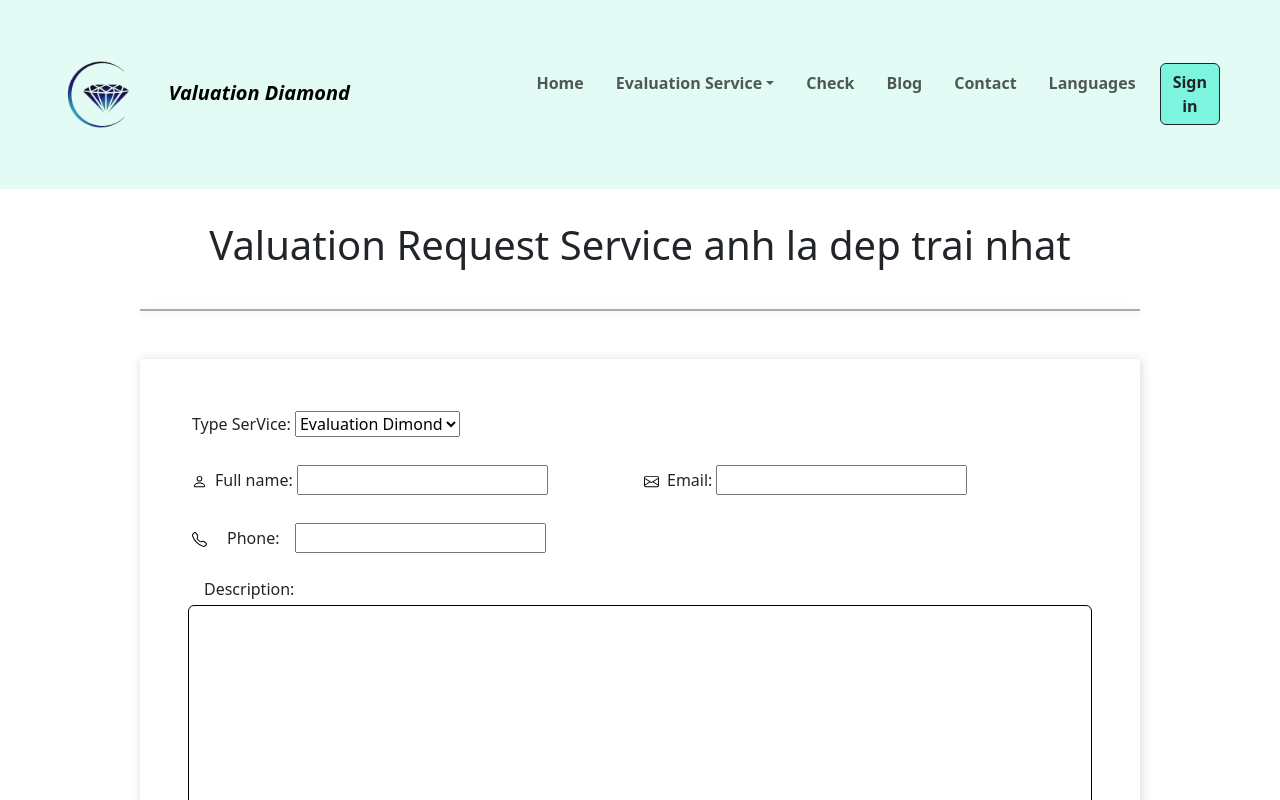
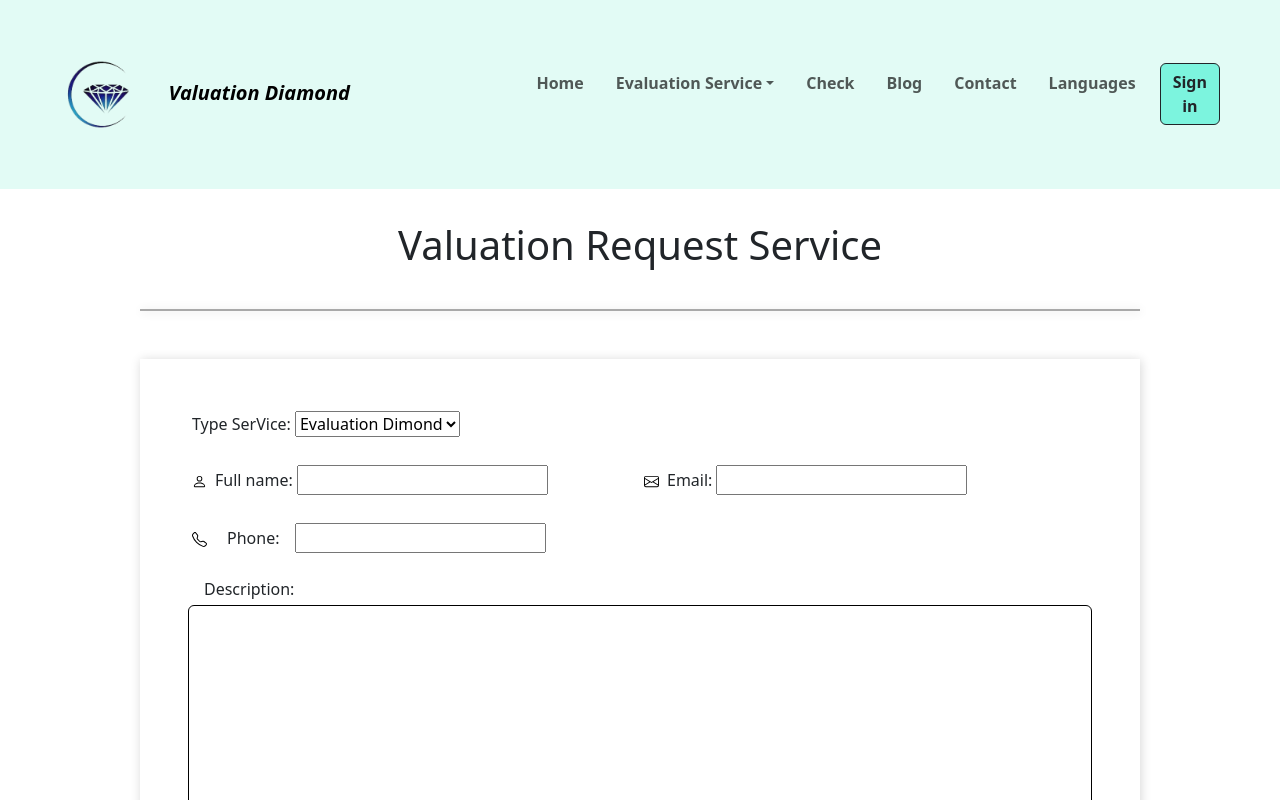
Before and after one commit to naminh24032003/Project_Group3, a React (Vite) app: page /evaluationservice in a window 1280 px wide. Shown: the top 800 px of the page. Built offline with nearby package versions, Linux system fonts and the light colour scheme.

Commit message:
tao tahy oi

```diff
--- a/src/component/page/EvaluationServicePage.jsx
+++ b/src/component/page/EvaluationServicePage.jsx
@@ -58,7 +58,7 @@ function EvaluationServicePage(){
       return (
         <div className="form-container justify-content-center align-items-center">
             <div className='justify-content-center d-flex my-2 p-4'>
-                <h1>Valuation Request Service anh la dep trai nhat</h1>
+                <h1>Valuation Request Service </h1>
             </div>
             <div
                 className="custom-hr"
```
